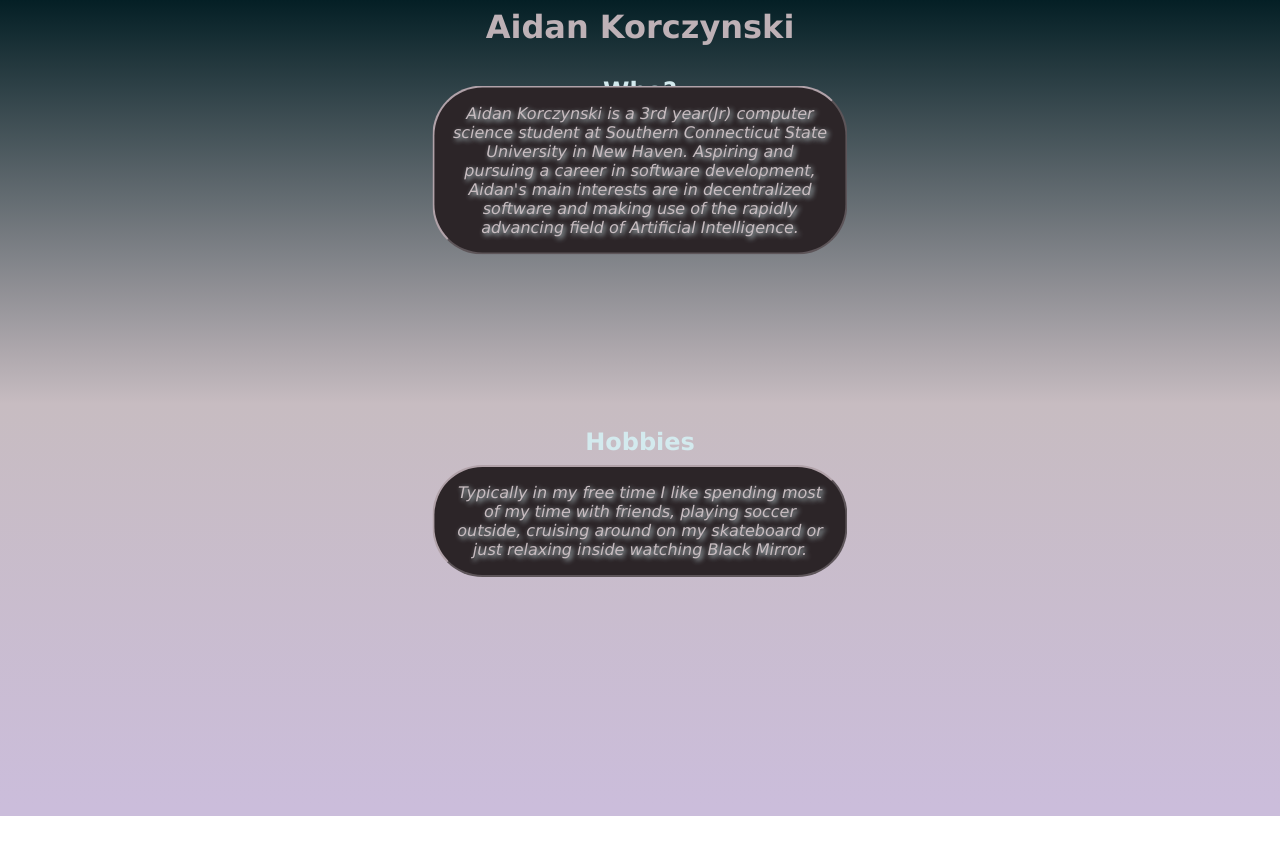
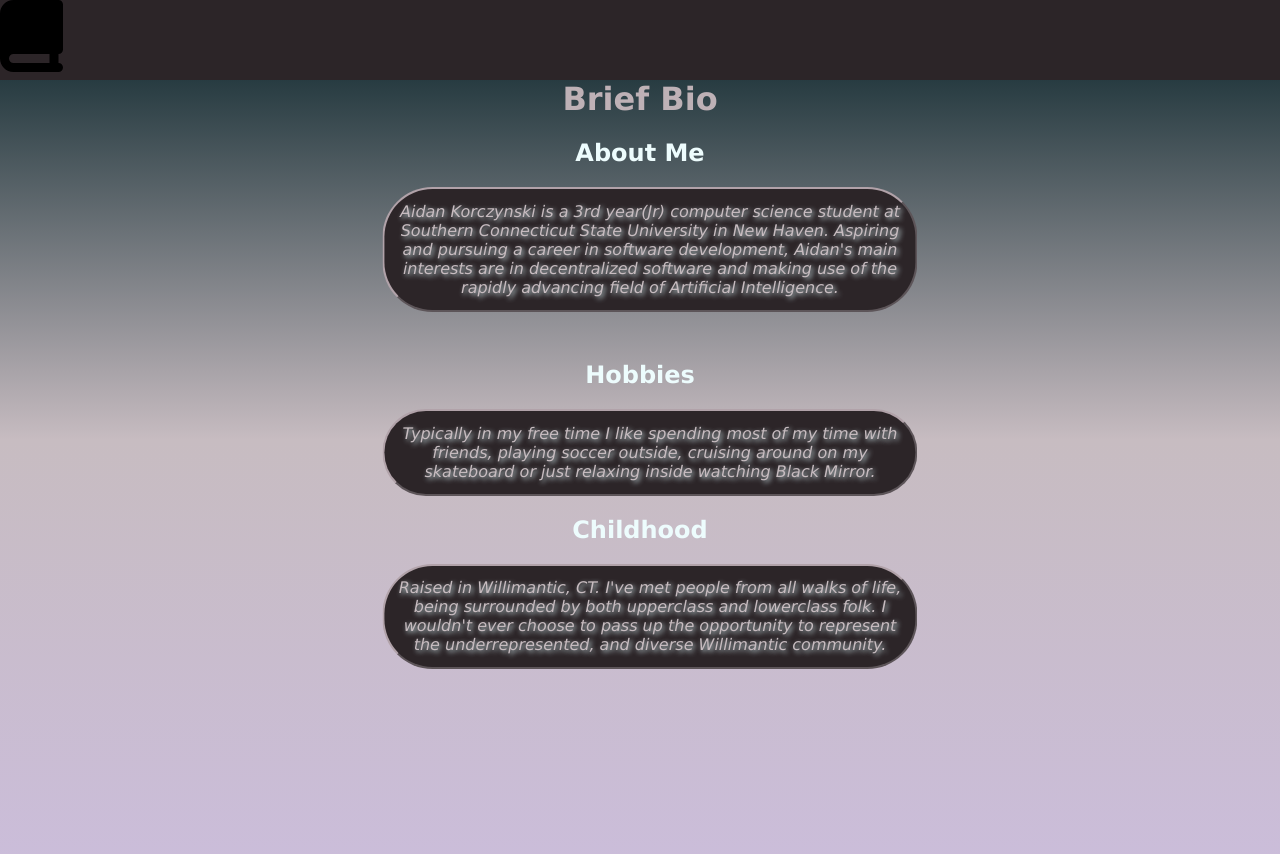
Before and after one commit to Chokinski/chokinski.github.io, a plain HTML site: page bio.html in a window 1280 px wide. Before the commit the page ends 816 px from the top, so only its background shows below. Drawn offline with Linux system fonts and the light colour scheme.

Commit message:
Near finish

```diff
--- a/bio.html
+++ b/bio.html
@@ -8,28 +8,58 @@
         <link rel="stylesheet" type="text/css" href="styles.css">
     </head>
 
-    <body class="grad">
+    <body class="main">
+        <nav class="navbar">
+        <ul class="navbar-nav">
+            <li class="navbar-item">
+                <svg xmlns="http://www.w3.org/2000/svg" height="4.5rem" viewBox="0 0 448 512">
+                    <path d="M0 96C0 43 43 0 96 0H384h32c17.7 0 32 14.3 32 32V352c0 17.7-14.3
+                     32-32 32v64c17.7 0 32 14.3 32 32s-14.3 32-32 32H384 96c-53 0-96-43-96-96
+                     V96zM64 416c0 17.7 14.3 32 32 32H352V384H96c-17.7 0-32 14.3-32 32zM247.4
+                      283.8c-3.7 3.7-6.2 4.2-7.4 4.2s-3.7-.5-7.4-4.2c-3.8-3.7-8-10-11.8-18.9c
+                      -6.2-14.5-10.8-34.3-12.2-56.9h63c-1.5 22.6-6 42.4-12.2 56.9c-3.8 8.9-8
+                      15.2-11.8 18.9zm42.7-9.9c7.3-18.3 12-41.1 13.4-65.9h31.1c-4.7 27.9-21.4
+                       51.7-44.5 65.9zm0-163.8c23.2 14.2 39.9 38 44.5 65.9H303.5c-1.4-24.7-6.
+                       1-47.5-13.4-65.9zM368 192a128 128 0 1 0 -256 0 128 128 0 1 0 256 0zM14
+                       5.3 208h31.1c1.4 24.7 6.1 47.5 13.4 65.9c-23.2-14.2-39.9-38-44.5-65.9z
+                       m31.1-32H145.3c4.7-27.9 21.4-51.7 44.5-65.9c-7.3 18.3-12 41.1-13.4 65.
+                       9zm56.1-75.8c3.7-3.7 6.2-4.2 7.4-4.2s3.7 .5 7.4 4.2c3.8 3.7 8 10 11.8
+                       18.9c6.2 14.5 10.8 34.3 12.2 56.9h-63c1.5-22.6 6-42.4 12.2-56.9c3.8-8.
+                       9 8-15.2 11.8-18.9z"/></svg>
+        <a href="#" class="nav-link">
 
+        </a>
 
+            </li>
 
-        <h1 style="text-align:center; color: #BEB1B6;"><b>Aidan Korczynski</b></h1>
+            </ul>
 
-        <h2 class = "hStyle">Who?</h2>
-        <p class="pStyle"><i> Aidan Korczynski is a 3rd year(Jr) computer science student at
+        </nav>
+
+        <h1 class="h1 animate animate--slow" style="text-align:center; color: #BEB1B6;"><b>Brief Bio</b></h1>
+
+        <h2 class = "hStyle">About Me</h2>
+        <p class="pStyle animate slideFromTop animate--slow"><i> Aidan Korczynski is a 3rd year(Jr) computer science student at
             Southern Connecticut State University in New Haven. Aspiring and pursuing a career in
             software development, Aidan's main interests are in decentralized software and making use of the
             rapidly advancing field of Artificial Intelligence.
         </i></p>
         <br>
-        <h2 class = "hStyle">Hobbies</h2>
-        <p class="pStyle"><i> Typically in my free time I like spending most
+        <h2 class = "hStyle animate animate--medium">Hobbies</h2>
+        <p class="pStyle animate slideFromTop animate--medium"><i> Typically in my free time I like spending most
             of my time with friends, playing soccer outside, cruising around
             on my skateboard or just relaxing inside watching Black Mirror.
 
         </i></p>
 
+        <h2 class = "hStyle animate animate--slow">Childhood</h2>
+        <p class="pStyle animate slideFromTop animate--fast"><i> Raised in
+            Willimantic, CT. I've met people from all walks of life,
+            being surrounded by both upperclass and lowerclass folk. I wouldn't
+            ever choose to pass up the opportunity to represent the underrepresented,
+            and diverse Willimantic community.
 
-
+        </i></p>
 
 
     </body>
--- a/styles.css
+++ b/styles.css
@@ -6,63 +6,141 @@
 .pStyle {
     color:#C7BCC0;
     border:2px outset #b1a2a9;;
-    margin: 40px 0;
+    margin: 20px 0;
     border-radius: 50px;
-    position: relative;
+    position: inherit;
     left: 50%;
-    transform: translate(-50%, -50%);
-    padding: 1rem;
+    transform: translate(-50%, 0%);
+    padding: 0.8rem;
     text-align: center;
     z-index: 2;
-    width: 30%;
+    width: 40%;
     background-color: #2C2528;
     text-shadow: 2px 2px 5px #D3EAEE ;
+    margin: 10px;
+    transition: transform 0.5s ease 0s;
+    animation-name: slideFromTop;
+    animation-timing-function: ease-out;
+
+
 
 }
 
+.h1 {
+    opacity: 100%;
+    animation: fadein 0.5s ease-in
+    2s;
+    animation-fill-mode:backwards;}
+
 .pStyle:hover{
-animation-name: floatin;
-animation-duration: 5s;
-animation-iteration-count: infinite;
-animation-timing-function:ease-in;
+    transform:translate(-50%, -20%);
+        border: 2px outset #b1a2a9;
+        }
 
-}
-@keyframes floatin {
 
-    0% {transform:translate(-50%, -50%);
-        border: 2px inset #b1a2a9;;}
-    100% {transform:translate(-50%, -20%);
-        padding: 15px 50px;
-        border: 2px outset #b1a2a9;;}
-}
-
-@keyframes floatOut {
-    0% {transform:translate(-50%, -20%);
-        padding: 15px 50px;
-        border: 2px outset #b1a2a9;;}
-
-    100% {transform:translate(-50%, -50%);
-        border: 2px inset #b1a2a9;;}
-
-}
 
 .hStyle {
-    position: relative;
+    position: static;
     text-align:center;
-    color:#D3EAEE;
-    padding: 10px 0 25px 0;
-
+    text-decoration-style:wavy;
+    -webkit-text-fill-color:#EDFCFD;
+    margin: 20px 0;
+    opacity: 100%;
+    animation: fadein 0.5s ease-in
+    2s;
+    animation-fill-mode:backwards;
 }
-.grad {
+.main {
     position: relative;
     height:100vh;
     box-sizing:border-box;
     flex: auto;
     background-image: linear-gradient(0deg,#CBBDDB 8px,#C7BCC1 , #041F25);
-    height: 100%;
     /*filter: blur(1.5px);*/
     /*-webkit-filter:blur(1.5px);*/
     background-position: center;
     background-repeat: no-repeat;
     background-size: contain;
+    margin-top: 5rem;
+     }
+.navbar {
+    height: 5rem;
+
+    width: 100%;
+    position: fixed;
+    background-color:#2C2528;
+    transform:translate(-50%, -100%);
+    left: 50%;
     }
+
+.navbar-nav {
+    list-style: none;
+    padding: 0;
+    margin: 0;
+    display: flex;
+    flex-direction:row;
+}
+
+.navbar-item {
+    height:4.5rem;
+}
+body::-webkit-scrollbar {
+
+    width: 0.3rem;
+
+
+}
+body::-webkit-scrollbar-track {
+
+    background:#6E5091;
+}
+body::-webkit-scrollbar-thumb {
+    background:#A289BE;
+}
+.animate {
+    animation-duration: 2s;
+    animation-fill-mode: backwards;
+}
+.animate.animate--fast {
+    animation-duration: 2s;
+}
+
+.animate.animate--medium {
+    animation-duration: 2.5s;
+}
+
+.animate.animate--slow {
+    animation-duration:3s;
+}
+
+.animate.slideFromTop {
+    animation-name: slideFromTop;
+    animation-timing-function: ease-out;
+}
+
+
+
+
+@keyframes fadein {
+    from {
+        opacity: 0%;
+    }
+    to {
+        opacity: 100%;
+    }
+
+}
+
+@keyframes slideFromTop {
+    from {
+
+        transform: translate(-50%,-105vh);
+    }
+    to {
+
+        transform: translate(-50%, -50%);
+
+
+    }
+
+}
```
Also changed, not shown: index.html (added, +14 -0 lines).
